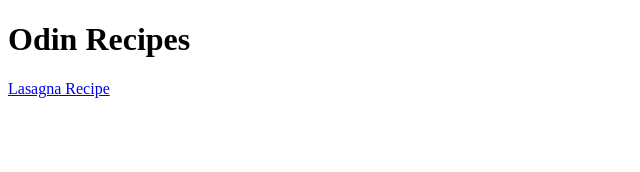
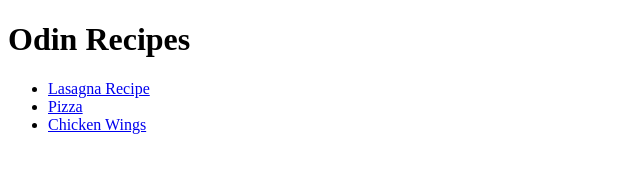
Before and after one commit to Euan934/odin-recipes, a plain HTML site: page index.html in a window 1280 px wide. Shown: the whole page, without its empty margins (0-640 px from the left). Drawn offline with Linux system fonts and the light colour scheme.

Commit message:
Added recipe list to index.html + boilerplate for two more recipes (pizza and chicken wings).

```diff
--- a/index.html
+++ b/index.html
@@ -6,6 +6,11 @@
     </head>
     <body>
         <h1>Odin Recipes</h1>
-        <a href="recipes/lasagna.html">Lasagna Recipe</a>
+
+        <ul>
+            <li><a href="recipes/lasagna.html">Lasagna Recipe</a></li>
+            <li><a href="recipes/pizza.html">Pizza</a></li>
+            <li><a href="recipes/chicken-wings.html">Chicken Wings</a></li>
+        </ul>
     </body>
 </html>
```
Also changed, not shown: recipes/chicken-wings.html (added, +11 -0 lines), recipes/pizza.html (added, +11 -0 lines).
